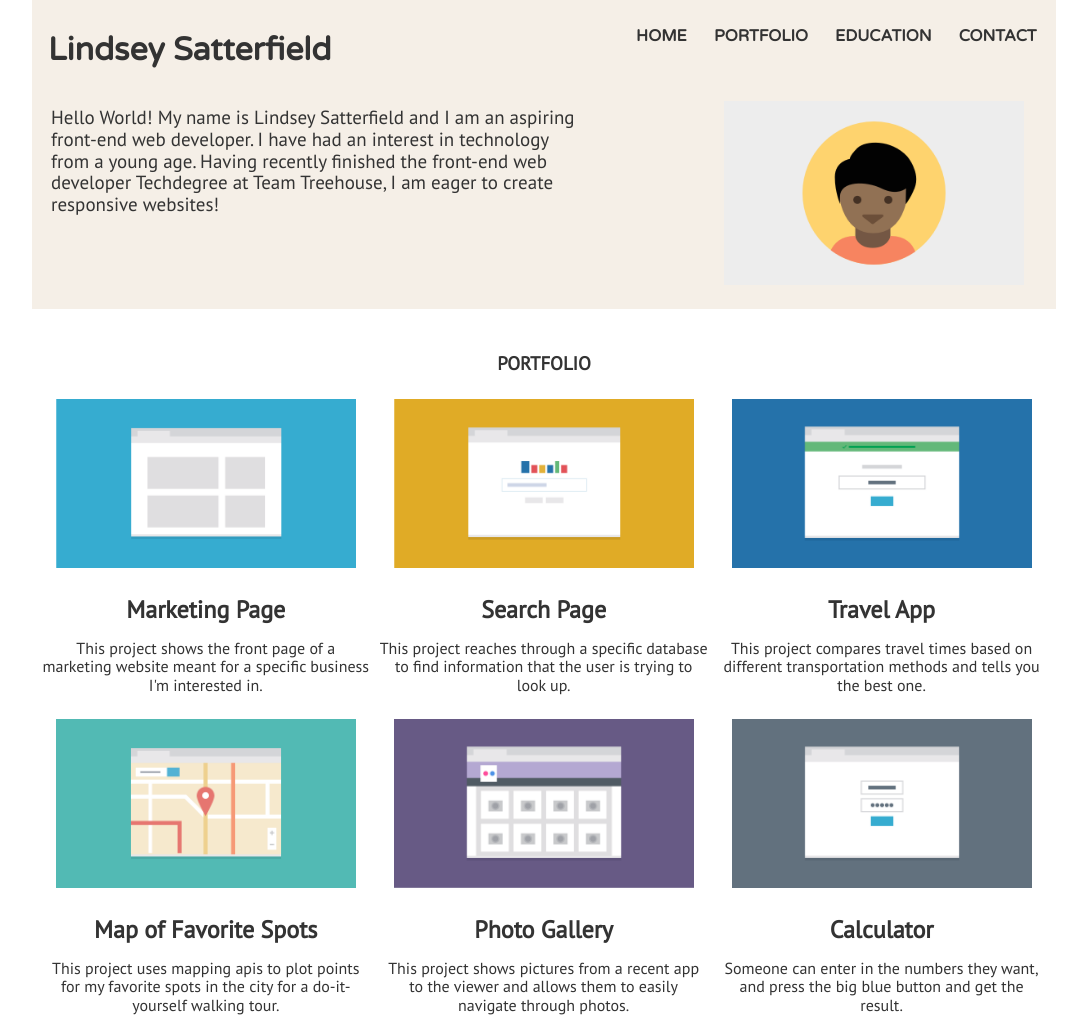
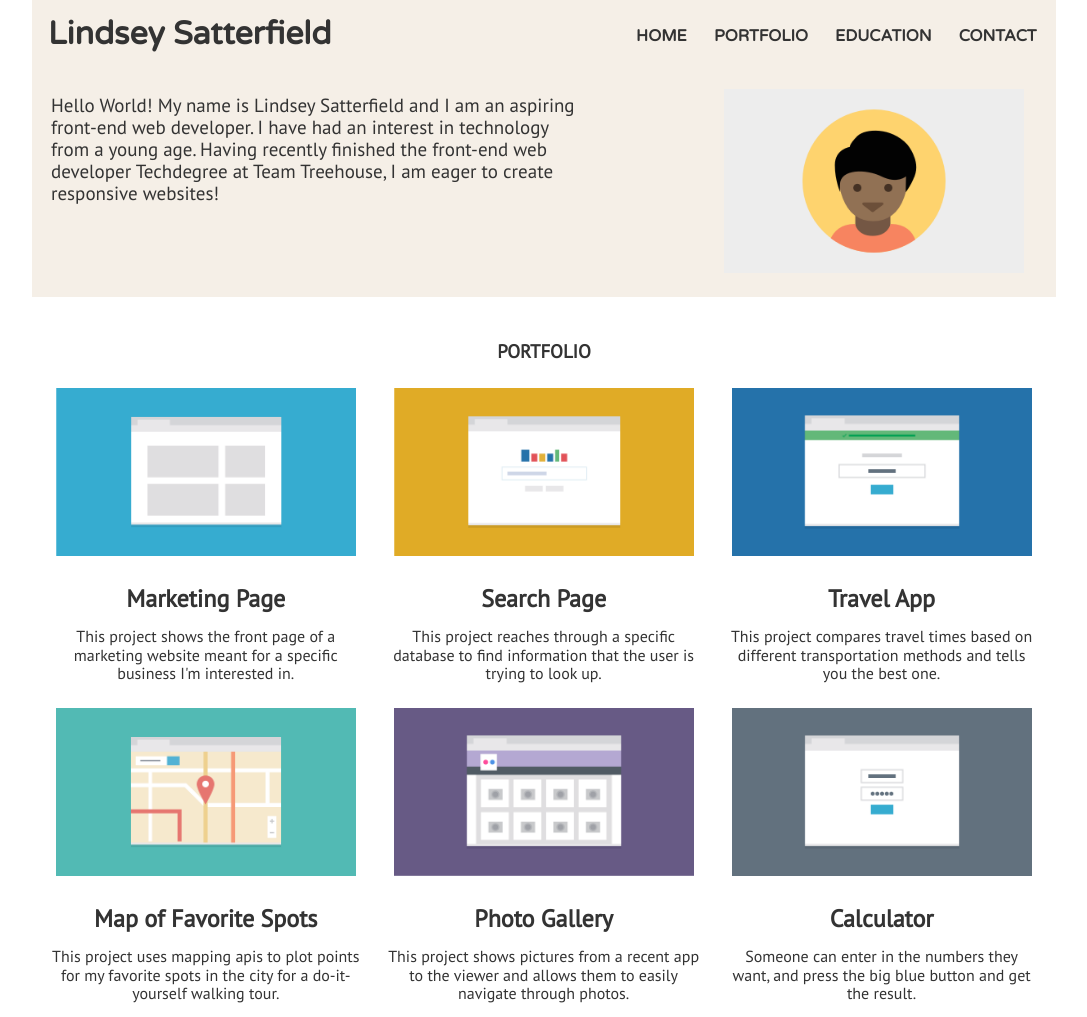
Before and after one commit to lindseysatterfield/Mobile-first-Responsive-Layout, a plain HTML site: page index.html in a window 1280 px wide. Shown: the top 1017 px of the page, without its empty margins (96-1183 px from the left). Drawn offline with Linux system fonts and the light colour scheme.

Commit message:
Updated padding/margins

```diff
--- a/css/styles.css
+++ b/css/styles.css
@@ -40,7 +40,7 @@
    color: inherit;
  }
 
- a:hover {
+  a:hover {
    background-color: transparent;
  }
 
@@ -78,6 +78,10 @@
 
  h2 {
   margin-bottom: 0.625em;
+ }
+
+ .main-section p {
+   margin: 0 .5em;
  }
 
  #education {
@@ -236,7 +240,6 @@
   .name {
     float: left;
     padding-left: .5em;
-    margin-top: .5em;
   }
 
   .top-nav {
```
